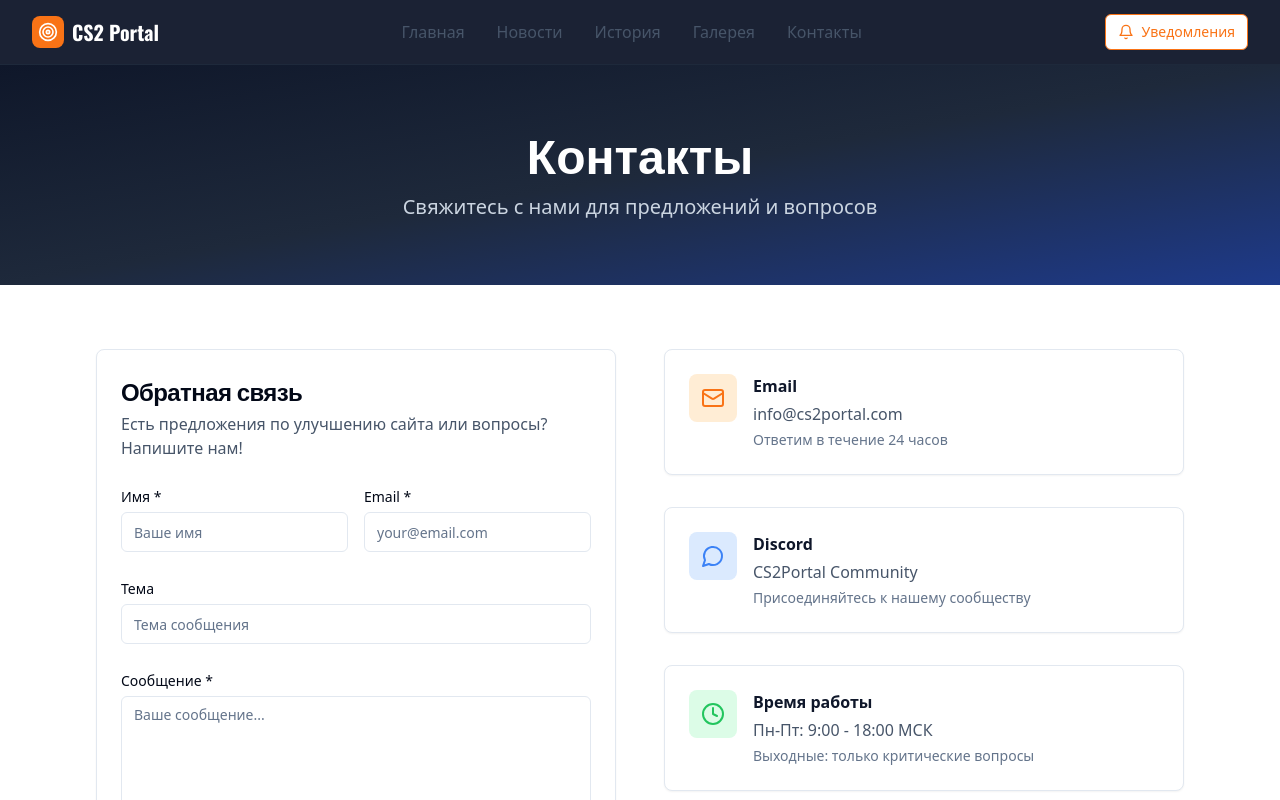
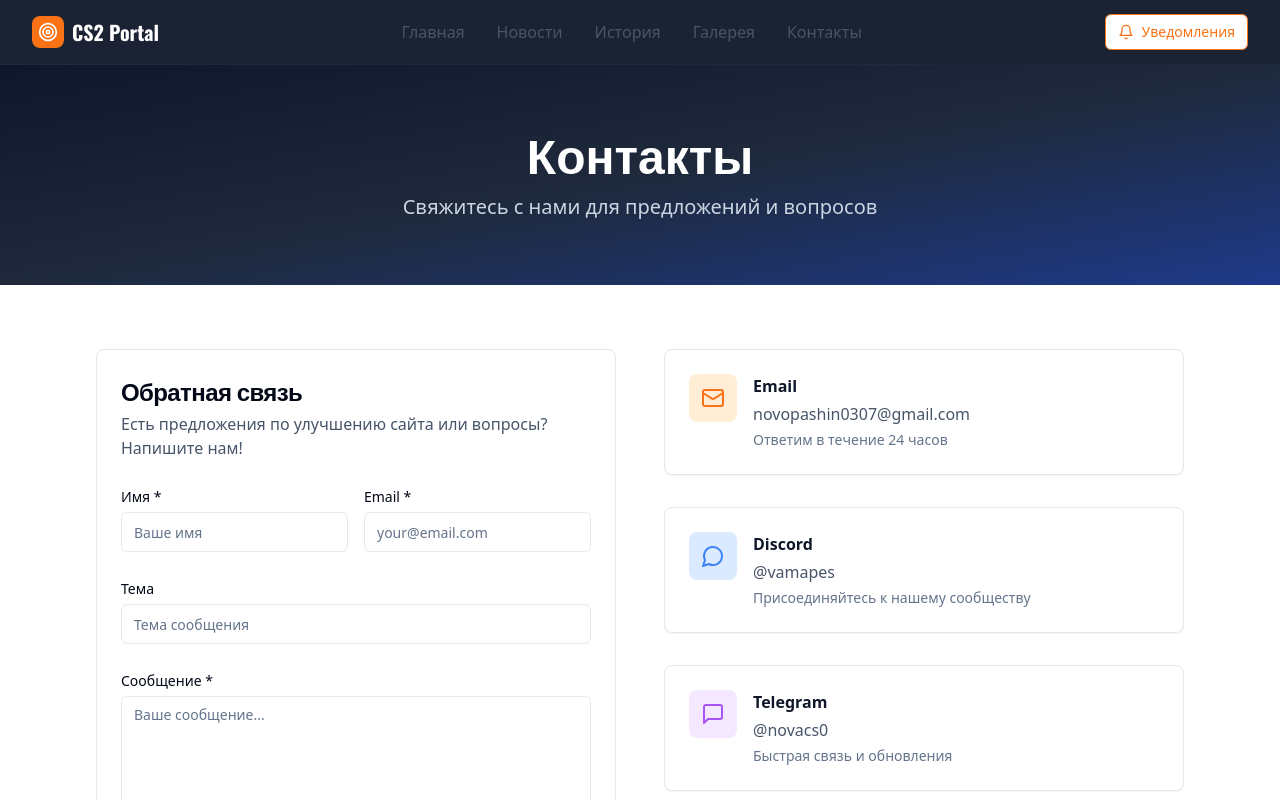
Before and after one commit to arseniynov/cs2-website-1, a React (Vite) app: page /contacts in a window 1280 px wide. Shown: the top 800 px of the page. Built offline with nearby package versions, Linux system fonts and the light colour scheme.

Commit message:
Обновление контактов и почты

```diff
--- a/src/pages/Contacts.tsx
+++ b/src/pages/Contacts.tsx
@@ -107,7 +107,7 @@ const Contacts = () => {
                       <h3 className="font-semibold text-slate-900 mb-1">
                         Email
                       </h3>
-                      <p className="text-slate-600">info@cs2portal.com</p>
+                      <p className="text-slate-600">novopashin0307@gmail.com</p>
                       <p className="text-sm text-slate-500 mt-1">
                         Ответим в течение 24 часов
                       </p>
@@ -130,7 +130,7 @@ const Contacts = () => {
                       <h3 className="font-semibold text-slate-900 mb-1">
                         Discord
                       </h3>
-                      <p className="text-slate-600">CS2Portal Community</p>
+                      <p className="text-slate-600">@vamapes</p>
                       <p className="text-sm text-slate-500 mt-1">
                         Присоединяйтесь к нашему сообществу
                       </p>
@@ -142,16 +142,20 @@ const Contacts = () => {
               <Card>
                 <CardContent className="p-6">
                   <div className="flex items-start gap-4">
-                    <div className="bg-green-100 p-3 rounded-lg">
-                      <Icon name="Clock" size={24} className="text-green-500" />
+                    <div className="bg-purple-100 p-3 rounded-lg">
+                      <Icon
+                        name="MessageSquare"
+                        size={24}
+                        className="text-purple-500"
+                      />
                     </div>
                     <div>
                       <h3 className="font-semibold text-slate-900 mb-1">
-                        Время работы
+                        Telegram
                       </h3>
-                      <p className="text-slate-600">Пн-Пт: 9:00 - 18:00 МСК</p>
+                      <p className="text-slate-600">@novacs0</p>
                       <p className="text-sm text-slate-500 mt-1">
-                        Выходные: только критические вопросы
+                        Быстрая связь и обновления
                       </p>
                     </div>
                   </div>
```
